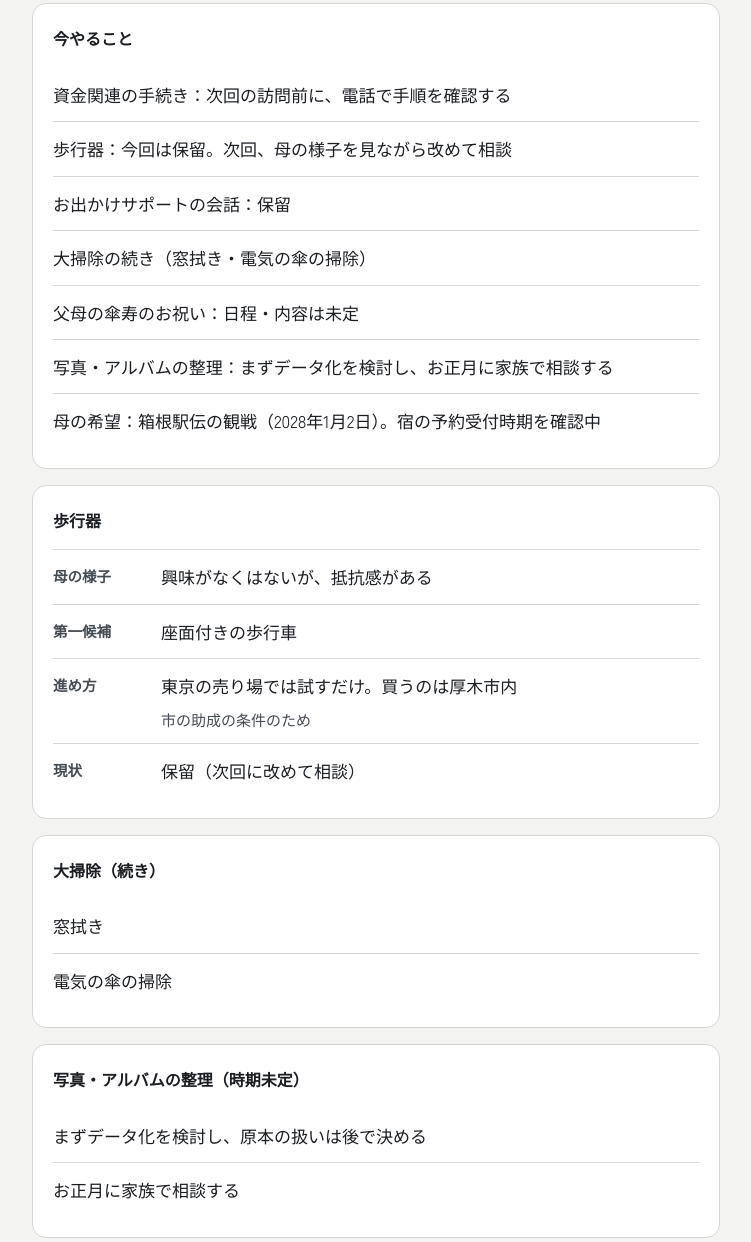
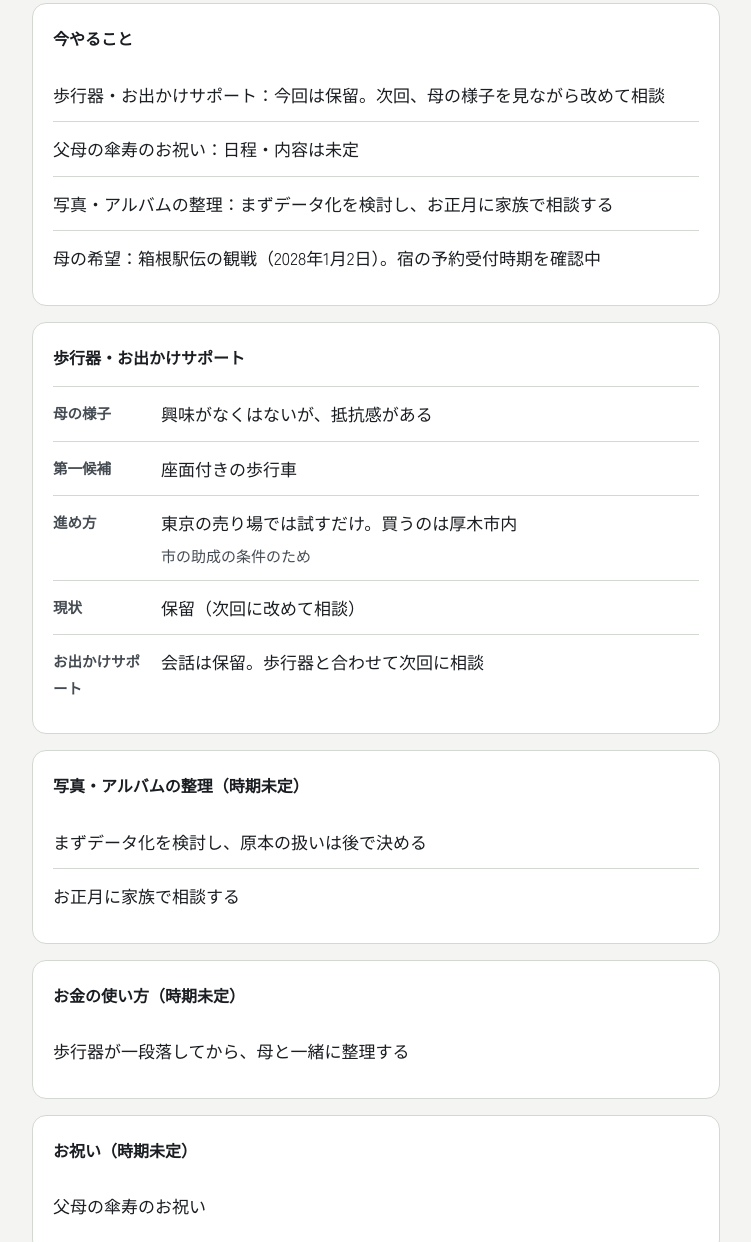
Before and after one commit to yoshifuminakamura-sketch/taro-hub, a plain HTML site: page home.html in a window 1280 px wide. Shown: the part 242-1484 px from the top of the page, without its empty margins (264-1015 px from the left). Drawn offline with Linux system fonts and the light colour scheme.

Commit message:
home: 資金関連・大掃除を完了へ、歩行器とお出かけサポートを1テーマに統合
Co-Authored-By: Claude Sonnet 5.5 <noreply@anthropic.com>
Claude-Session: https://claude.ai/code/session_01PkAMoLCLEyi9sjy5ZgFazk

```diff
--- a/home.html
+++ b/home.html
@@ -76,10 +76,7 @@
   <div class="block">
     <h4>今やること</h4>
     <ul class="plain">
-      <li>資金関連の手続き：次回の訪問前に、電話で手順を確認する</li>
-      <li>歩行器：今回は保留。次回、母の様子を見ながら改めて相談</li>
-      <li>お出かけサポートの会話：保留</li>
-      <li>大掃除の続き（窓拭き・電気の傘の掃除）</li>
+      <li>歩行器・お出かけサポート：今回は保留。次回、母の様子を見ながら改めて相談</li>
       <li>父母の傘寿のお祝い：日程・内容は未定</li>
       <li>写真・アルバムの整理：まずデータ化を検討し、お正月に家族で相談する</li>
       <li>母の希望：箱根駅伝の観戦（2028年1月2日）。宿の予約受付時期を確認中</li>
@@ -87,19 +84,12 @@
   </div>
 
   <div class="block">
-    <h4>歩行器</h4>
+    <h4>歩行器・お出かけサポート</h4>
     <div class="row"><span class="k">母の様子</span><span class="v">興味がなくはないが、抵抗感がある</span></div>
     <div class="row"><span class="k">第一候補</span><span class="v">座面付きの歩行車</span></div>
     <div class="row"><span class="k">進め方</span><span class="v">東京の売り場では試すだけ。買うのは厚木市内<span class="sub">市の助成の条件のため</span></span></div>
     <div class="row"><span class="k">現状</span><span class="v">保留（次回に改めて相談）</span></div>
-  </div>
-
-  <div class="block">
-    <h4>大掃除（続き）</h4>
-    <ul class="plain">
-      <li>窓拭き</li>
-      <li>電気の傘の掃除</li>
-    </ul>
+    <div class="row"><span class="k">お出かけサポート</span><span class="v">会話は保留。歩行器と合わせて次回に相談</span></div>
   </div>
 
   <div class="block">
@@ -164,6 +154,8 @@
       <li>父のiPhone：Googleフォトのインストール（10/30）</li>
       <li>間違えて届いたサプリの回収（10/30）</li>
       <li>創くんとの話</li>
+      <li>資金関連の手続き（11/22）</li>
+      <li>大掃除：窓拭き・電気の傘の掃除（11/22）</li>
     </ul>
   </div>
 
```
